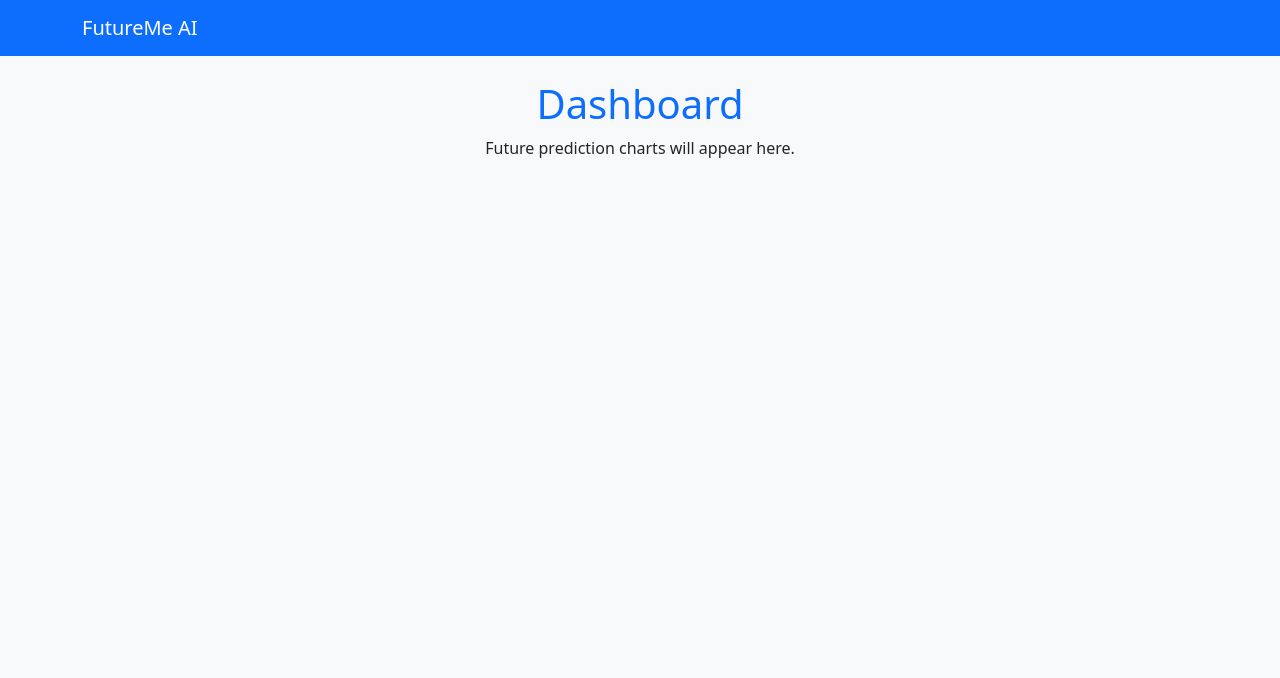
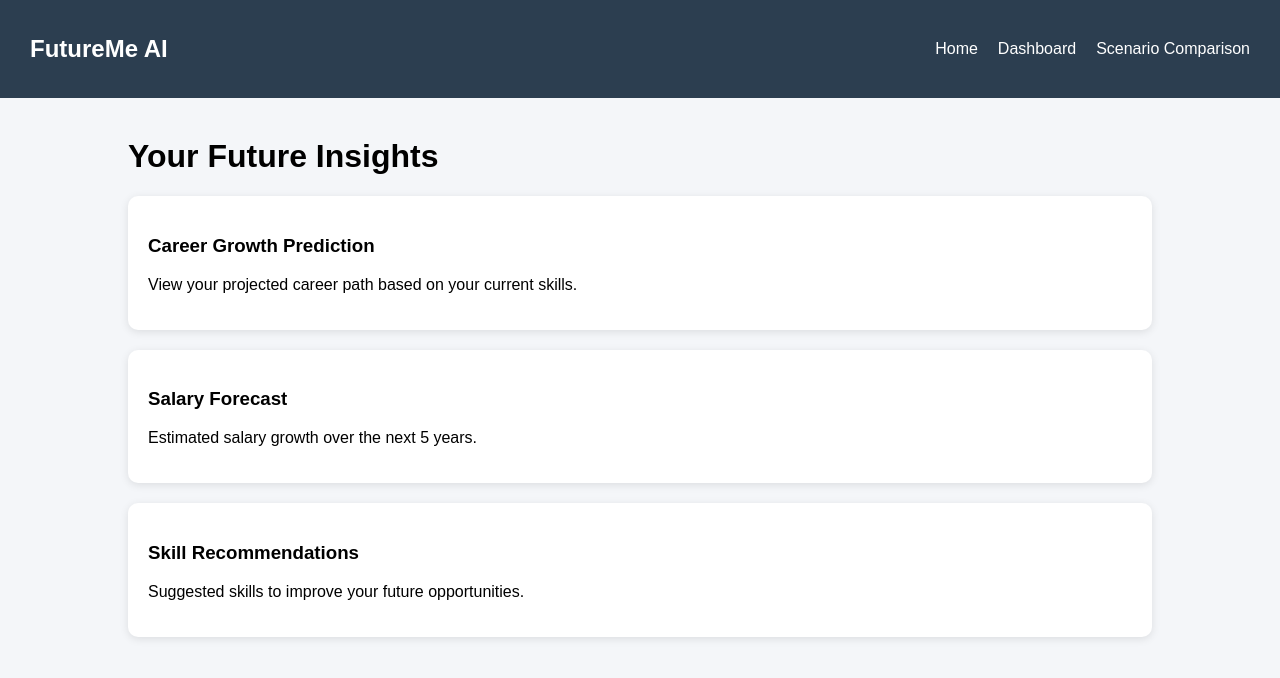
Before and after one commit to Stalin-08/Future-Me-AI, a Python web app: template templates/dashboard.html in a window 1280 px wide. Shown: the top 678 px of the page. Run offline with Jinja, Linux system fonts and the light colour scheme; the template is opened without the code that fills it, so the values that code supplies are empty.

```diff
--- a/templates/dashboard.html
+++ b/templates/dashboard.html
@@ -1,17 +1,40 @@
-{% extends "base.html" %}
+<!DOCTYPE html>
+<html lang="en">
+<head>
+    <meta charset="UTF-8">
+    <meta name="viewport" content="width=device-width, initial-scale=1.0">
+    <title>FutureMe AI Dashboard</title>
+    <link rel="stylesheet" href="{{ url_for('static', filename='css/style.css') }}">
+</head>
+<body>
 
-{% block content %}
+    <nav>
+        <h2>FutureMe AI</h2>
+        <ul>
+            <li><a href="/">Home</a></li>
+            <li><a href="/dashboard">Dashboard</a></li>
+            <li><a href="/scenario">Scenario Comparison</a></li>
+        </ul>
+    </nav>
 
-<div class="container">
-    <h1 class="text-center mt-4">
-        Dashboard
-    </h1>
+    <div class="container">
+        <h1>Your Future Insights</h1>
 
-    <p class="text-center">
-        Future prediction charts will appear here.
-    </p>
-</div>
+        <div class="card">
+            <h3>Career Growth Prediction</h3>
+            <p>View your projected career path based on your current skills.</p>
+        </div>
 
-<script src="{{ url_for('static', filename='js/dashboard.js') }}"></script>
+        <div class="card">
+            <h3>Salary Forecast</h3>
+            <p>Estimated salary growth over the next 5 years.</p>
+        </div>
 
-{% endblock %}
+        <div class="card">
+            <h3>Skill Recommendations</h3>
+            <p>Suggested skills to improve your future opportunities.</p>
+        </div>
+    </div>
+
+</body>
+</html>
--- a/templates/static/css/style.css
+++ b/templates/static/css/style.css
@@ -1,13 +1,42 @@
 body {
-    background-color: #f8f9fa;
+    margin: 0;
+    font-family: Arial, sans-serif;
+    background-color: #f4f6f9;
+}
+
+nav {
+    background-color: #2c3e50;
+    color: white;
+    padding: 15px 30px;
+    display: flex;
+    justify-content: space-between;
+    align-items: center;
+}
+
+nav ul {
+    list-style: none;
+    display: flex;
+    gap: 20px;
+}
+
+nav ul li {
+    display: inline;
+}
+
+nav a {
+    color: white;
+    text-decoration: none;
+}
+
+.container {
+    width: 80%;
+    margin: 40px auto;
 }
 
 .card {
-    max-width: 600px;
-    margin: auto;
-    border-radius: 15px;
+    background: white;
+    padding: 20px;
+    margin-bottom: 20px;
+    border-radius: 10px;
+    box-shadow: 0 2px 8px rgba(0,0,0,0.1);
 }
-
-h1 {
-    color: #0d6efd;
-}
```
